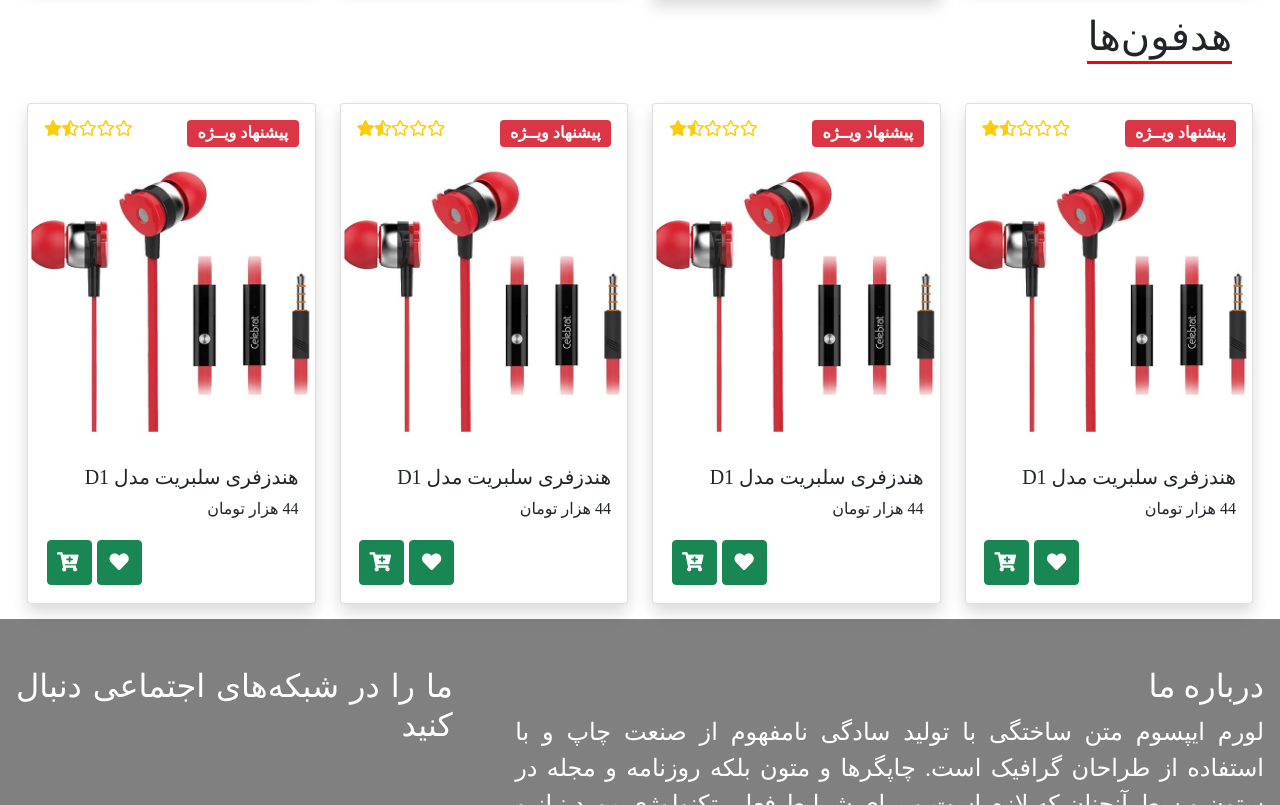
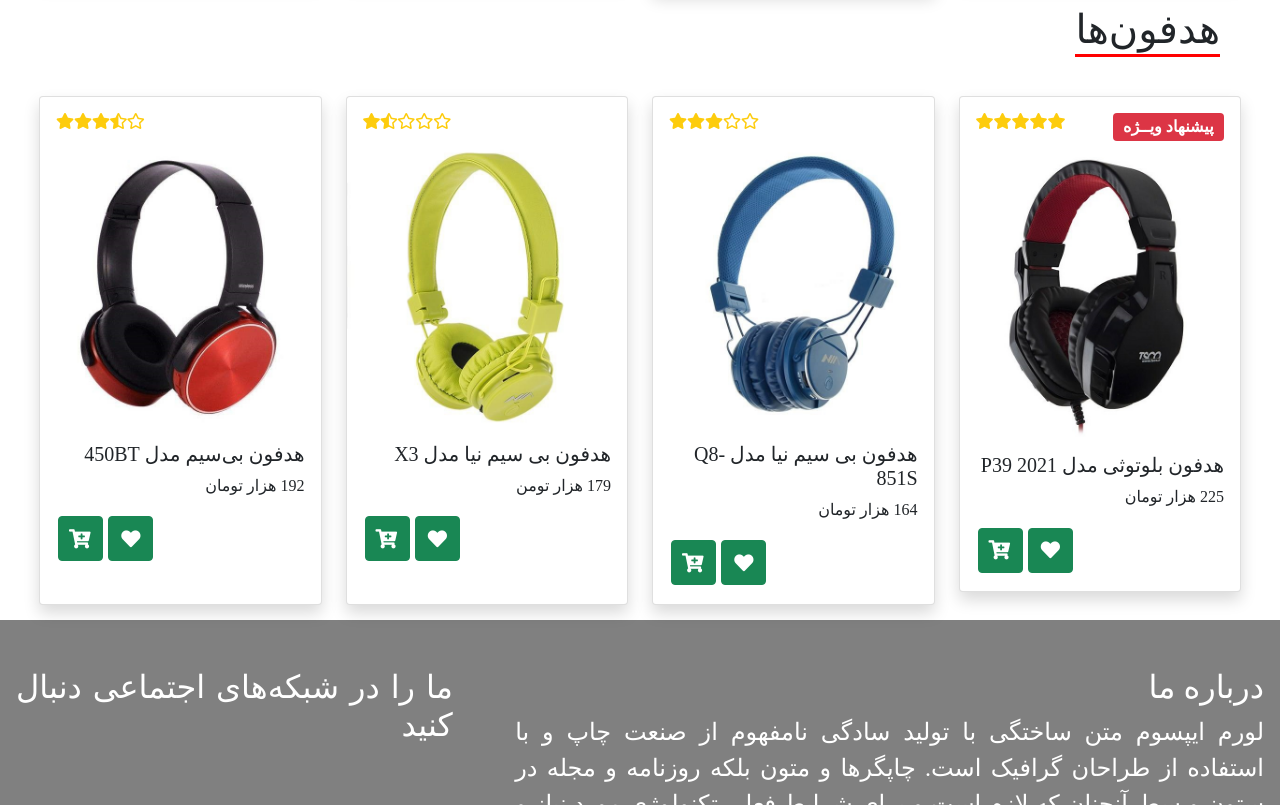
Before and after one commit to Amir-Pourhadi/Headset-Page, a plain HTML site: page index.html in a window 1280 px wide. Shown: the part 1196-2001 px from the top of the page. Drawn offline with nearby package versions, Linux system fonts and the light colour scheme; a web font is replaced by a local one.

Commit message:
second release

```diff
--- a/css/style.css
+++ b/css/style.css
@@ -19,6 +19,7 @@
 .banner {
 	background-image: url(https://geekygimp.com/wp-content/uploads/2018/11/HeadphonesBlog.jpg);
 	background-size: cover;
+	background-attachment: fixed;
 	height: 70vh;
 	background-position: center;
 	display: flex;
@@ -46,31 +47,31 @@
 }
 
 .headphone-tag {
-  border-bottom: #F00 3px solid;
+	border-bottom: #f00 3px solid;
 }
 
-.buy-buttons > button{
+.buy-buttons > button {
 	font-size: larger;
 	width: 45px;
 	height: 45px;
 	margin: 1%;
-  transition:width 1s;
+	transition: width 1s;
 }
-.buy-buttons > button > i{
+.buy-buttons > button > i {
 	padding-top: 5px;
 }
-.buy-buttons > button > p{
+.buy-buttons > button > p {
 	display: none;
 	overflow: hidden;
-  transition: display 1s;
+	transition: display 1s 1s;
 }
-.buy-buttons > button:hover{
+.buy-buttons > button:hover {
 	display: flex;
 	justify-content: space-between;
 	width: 120px;
 }
 
-.buy-buttons > button:hover p{
+.buy-buttons > button:hover p {
 	display: inline;
 }
 
--- a/index.html
+++ b/index.html
@@ -1,3 +1,8 @@
+<!-- #TODO -->
+<!-- change font of numbers -->
+<!-- strikeout -->
+<!-- progressbar -->
+
 <!DOCTYPE html>
 <html>
 	<head>
@@ -55,7 +60,8 @@
 		<section class="banner">
 			<p class="banner-text d-md-block d-none">آهنگاتو زنده‌تر از چیزی که هستن گوش بده :))</p>
 		</section>
-		<section class="row row-cols-md-4 row-cols-sm-3 row-cols-1 g-4">
+		<section class="container-fluid">
+			<div class="row row-cols-md-4 row-cols-sm-3 row-cols-1 g-4">
 				<div class="col-xl-3 col-lg-4 col-md-6 col-sm-12">
 					<div class="card shadow bg-body rounded">
 						<div class="d-flex flex-row-reverse justify-content-between p-3">
@@ -86,7 +92,7 @@
 					</div>
 				</div>
 				<div class="col-xl-3 col-lg-4 col-md-6 col-sm-12">
-				<div class="card shadow bg-body rounded">
+					<div class="card shadow bg-body rounded h-100">
 						<div class="d-flex flex-row-reverse justify-content-between p-3">
 							<div class="star d-flex flex-row-reverse">
 								<i class="fa fa-star"></i>
@@ -148,7 +154,7 @@
 						<div class="d-flex flex-row-reverse justify-content-between p-3">
 							<div class="star d-flex flex-row-reverse">
 								<i class="fa fa-star"></i>
-							<i class="fa fa-star-half-alt"></i>
+								<i class="fa fa-star"></i>
 								<i class="far fa-star"></i>
 								<i class="far fa-star"></i>
 								<i class="far fa-star"></i>
@@ -172,25 +178,25 @@
 						</div>
 					</div>
 				</div>
-		</section>
+			</div>
 			<div class="headphone-tag display-6 d-inline-block w-auto me-5">هدفون‌ها</div>
-		<section class="row row-cols-md-4 row-cols-sm-3 row-cols-1 g-4">
-			<div class="col">
+			<div class="row row-cols-md-4 row-cols-sm-3 row-cols-1 g-4">
+				<div class="col-xl-3 col-lg-4 col-md-6 col-sm-12">
 					<div class="card shadow bg-body rounded">
 						<div class="d-flex flex-row-reverse justify-content-between p-3">
 							<div class="star d-flex flex-row-reverse">
 								<i class="fa fa-star"></i>
-							<i class="fa fa-star-half-alt"></i>
-							<i class="far fa-star"></i>
-							<i class="far fa-star"></i>
-							<i class="far fa-star"></i>
+								<i class="fa fa-star"></i>
+								<i class="fa fa-star"></i>
+								<i class="fa fa-star"></i>
+								<i class="fa fa-star"></i>
 							</div>
 							<span class="badge bg-danger">پیشنهاد ویــژه</span>
 						</div>
-					<img class="card-img-top w-100" src="css/images/Headset-04.jpg" />
+						<img class="card-img-top w-100" src="css/images/Headphone-01.jpg" />
 						<div class="card-body">
-						<h5 class="card-title">هندزفری سلبریت مدل D1</h5>
-						<p class="card-text">44 هزار تومان</p>
+							<h5 class="card-title">هدفون بلوتوثی مدل P39 2021</h5>
+							<p class="card-text">225 هزار تومان</p>
 							<div class="buy-buttons d-flex justify-content-end">
 								<button class="btn btn-success">
 									<p>علاقـــه</p>
@@ -204,22 +210,22 @@
 						</div>
 					</div>
 				</div>
-			<div class="col">
-				<div class="card shadow bg-body rounded">
+				<div class="col-xl-3 col-lg-4 col-md-6 col-sm-12">
+					<div class="card shadow bg-body rounded h-100">
 						<div class="d-flex flex-row-reverse justify-content-between p-3">
 							<div class="star d-flex flex-row-reverse">
 								<i class="fa fa-star"></i>
-							<i class="fa fa-star-half-alt"></i>
-							<i class="far fa-star"></i>
+								<i class="fa fa-star"></i>
+								<i class="fa fa-star"></i>
 								<i class="far fa-star"></i>
 								<i class="far fa-star"></i>
 							</div>
-						<span class="badge bg-danger">پیشنهاد ویــژه</span>
+							<span class="badge bg-danger d-none">پیشنهاد ویــژه</span>
 						</div>
-					<img class="card-img-top w-100" src="css/images/Headset-04.jpg" />
+						<img class="card-img-top w-100" src="css/images/Headphone-02.jpg" />
 						<div class="card-body">
-						<h5 class="card-title">هندزفری سلبریت مدل D1</h5>
-						<p class="card-text">44 هزار تومان</p>
+							<h5 class="card-title">هدفون بی سیم نیا مدل Q8-851S</h5>
+							<p class="card-text">164 هزار تومان</p>
 							<div class="buy-buttons d-flex justify-content-end">
 								<button class="btn btn-success">
 									<p>علاقـــه</p>
@@ -233,8 +239,8 @@
 						</div>
 					</div>
 				</div>
-			<div class="col">
-				<div class="card shadow bg-body rounded">
+				<div class="col-xl-3 col-lg-4 col-md-6 col-sm-12">
+					<div class="card shadow bg-body rounded h-100">
 						<div class="d-flex flex-row-reverse justify-content-between p-3">
 							<div class="star d-flex flex-row-reverse">
 								<i class="fa fa-star"></i>
@@ -243,12 +249,12 @@
 								<i class="far fa-star"></i>
 								<i class="far fa-star"></i>
 							</div>
-						<span class="badge bg-danger">پیشنهاد ویــژه</span>
+							<span class="badge bg-danger d-none">پیشنهاد ویــژه</span>
 						</div>
-					<img class="card-img-top w-100" src="css/images/Headset-04.jpg" />
+						<img class="card-img-top w-100" src="css/images/Headphone-03.jpg" />
 						<div class="card-body">
-						<h5 class="card-title">هندزفری سلبریت مدل D1</h5>
-						<p class="card-text">44 هزار تومان</p>
+							<h5 class="card-title">هدفون بی سیم نیا مدل X3</h5>
+							<p class="card-text">179 هزار تومن</p>
 							<div class="buy-buttons d-flex justify-content-end">
 								<button class="btn btn-success">
 									<p>علاقـــه</p>
@@ -262,22 +268,22 @@
 						</div>
 					</div>
 				</div>
-			<div class="col">
-				<div class="card shadow bg-body rounded">
+				<div class="col-xl-3 col-lg-4 col-md-6 col-sm-12">
+					<div class="card shadow bg-body rounded h-100">
 						<div class="d-flex flex-row-reverse justify-content-between p-3">
 							<div class="star d-flex flex-row-reverse">
 								<i class="fa fa-star"></i>
+								<i class="fa fa-star"></i>
+								<i class="fa fa-star"></i>
 								<i class="fa fa-star-half-alt"></i>
 								<i class="far fa-star"></i>
-							<i class="far fa-star"></i>
-							<i class="far fa-star"></i>
 							</div>
-						<span class="badge bg-danger">پیشنهاد ویــژه</span>
+							<span class="badge bg-danger d-none">پیشنهاد ویــژه</span>
 						</div>
-					<img class="card-img-top w-100" src="css/images/Headset-04.jpg" />
+						<img class="card-img-top w-100" src="css/images/Headphone-04.jpg" />
 						<div class="card-body">
-						<h5 class="card-title">هندزفری سلبریت مدل D1</h5>
-						<p class="card-text">44 هزار تومان</p>
+							<h5 class="card-title">هدفون بی‌سیم مدل 450BT</h5>
+							<p class="card-text">192 هزار تومان</p>
 							<div class="buy-buttons d-flex justify-content-end">
 								<button class="btn btn-success">
 									<p>علاقـــه</p>
@@ -287,6 +293,7 @@
 									<p>خریـــد</p>
 									<i class="fas fa-cart-plus"></i>
 								</button>
+							</div>
 						</div>
 					</div>
 				</div>
```
Also changed, not shown: css/images/Headphone-01.jpg (added), css/images/Headphone-02.jpg (added), css/images/Headphone-03.jpg (added), css/images/Headphone-04.jpg (added). Lines whose indentation alone changed are shown as unchanged.
